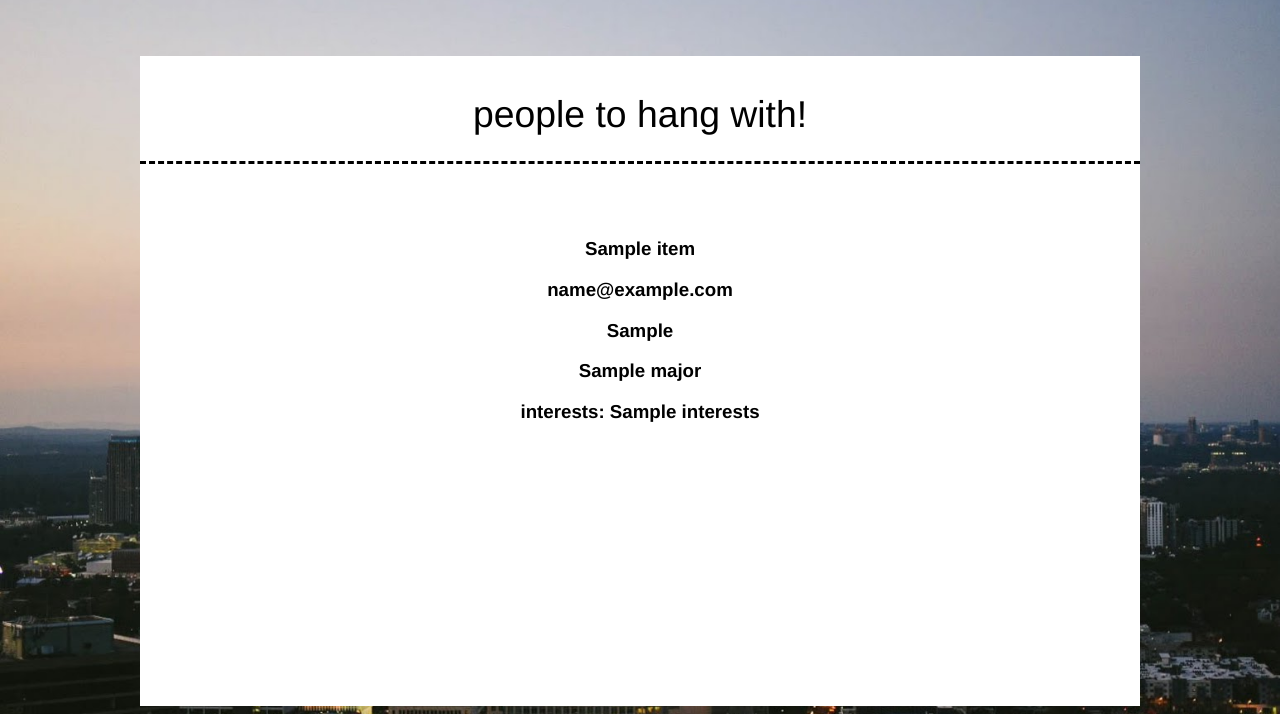
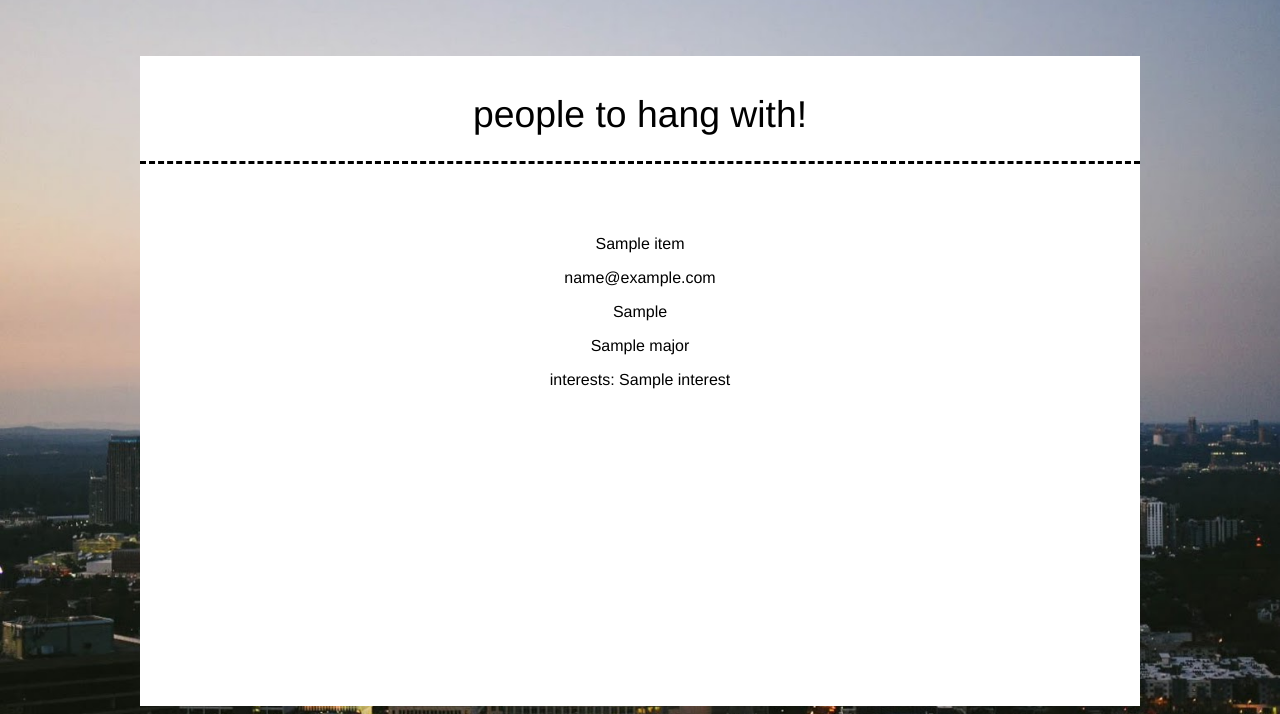
Before and after one commit to vlop11/Connecting-People, a Python web app: template templates/people-page.html in a window 1280 px wide. Shown: the part 88-802 px from the top of the page. Run offline with Jinja, Linux system fonts and the light colour scheme; the template is opened without the code that fills it: most values are stand-ins (such as "Sample title", 1, 10 or a date in 2020).

Commit message:
removed annoying comma
interests now show up reALLY pretty

```diff
--- a/templates/people-page.html
+++ b/templates/people-page.html
@@ -21,11 +21,19 @@
       <div>
         {% for item in matches %}<br>
         <div id="person">
-          <h3 id='name'>{{item.name}}</h3>
-          <h3 id="email">{{item.email}}</h3>
-          <h3 id="social_media">{{item.social_media}}</h3>
-          <h3 id="major">{{item.major}}</h3>
-          <h3 id="interests">interests: {{item.interests}}</h3>
+          <p id='name'>{{item.name}}</p>
+          <p id="email">{{item.email}}</p>
+          <p id="social_media">{{item.social_media}}</p>
+          <p id="major">{{item.major}}</p>
+          <p id="interests">interests:
+            {% for interest in item.interests %}
+              {% if loop.index != item.interests|length %}
+                {{interest.name}},
+              {% else %}
+                {{interest.name}}
+              {% endif %}
+            {% endfor %}
+          </p>
         </div>
         {% endfor %}
       </div>
```
